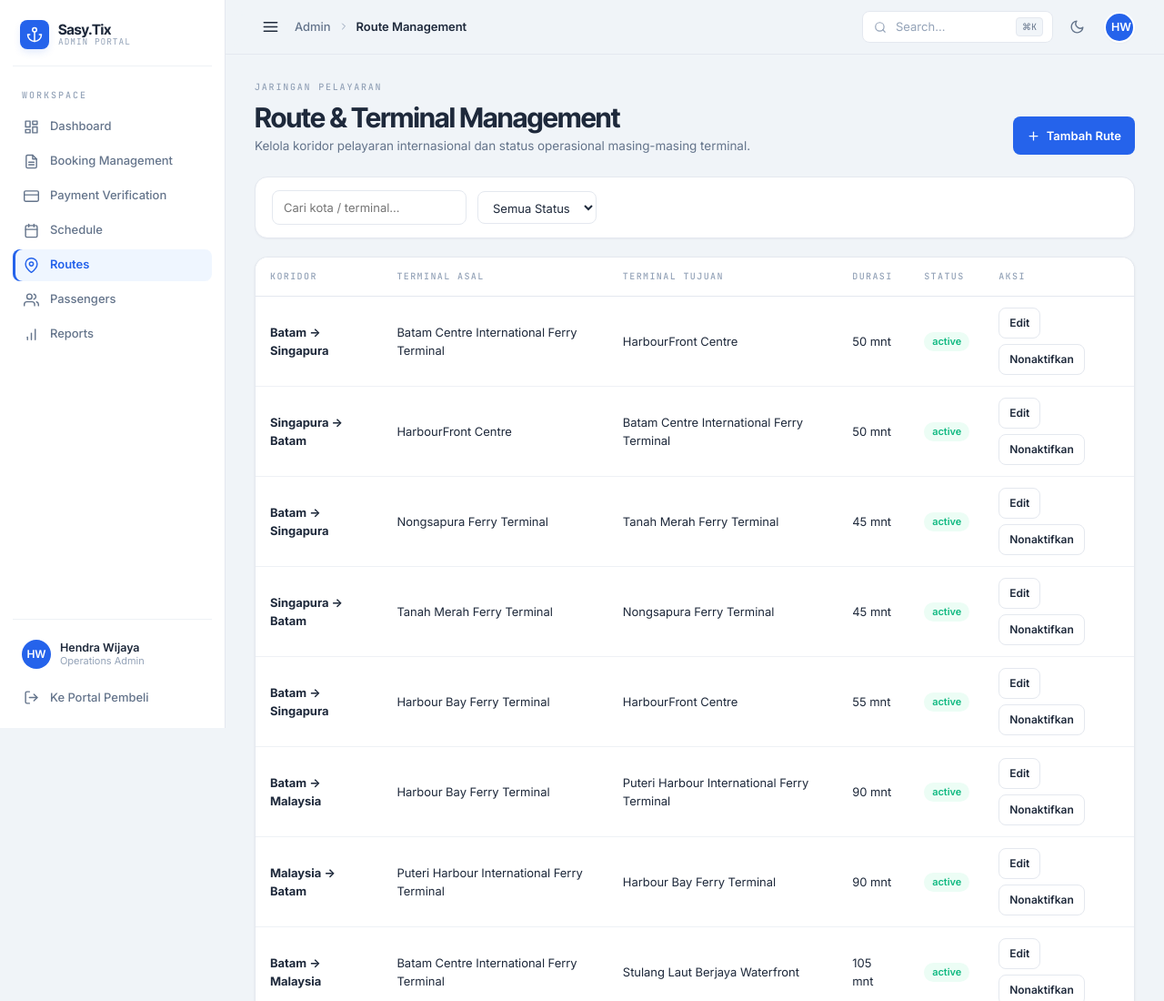
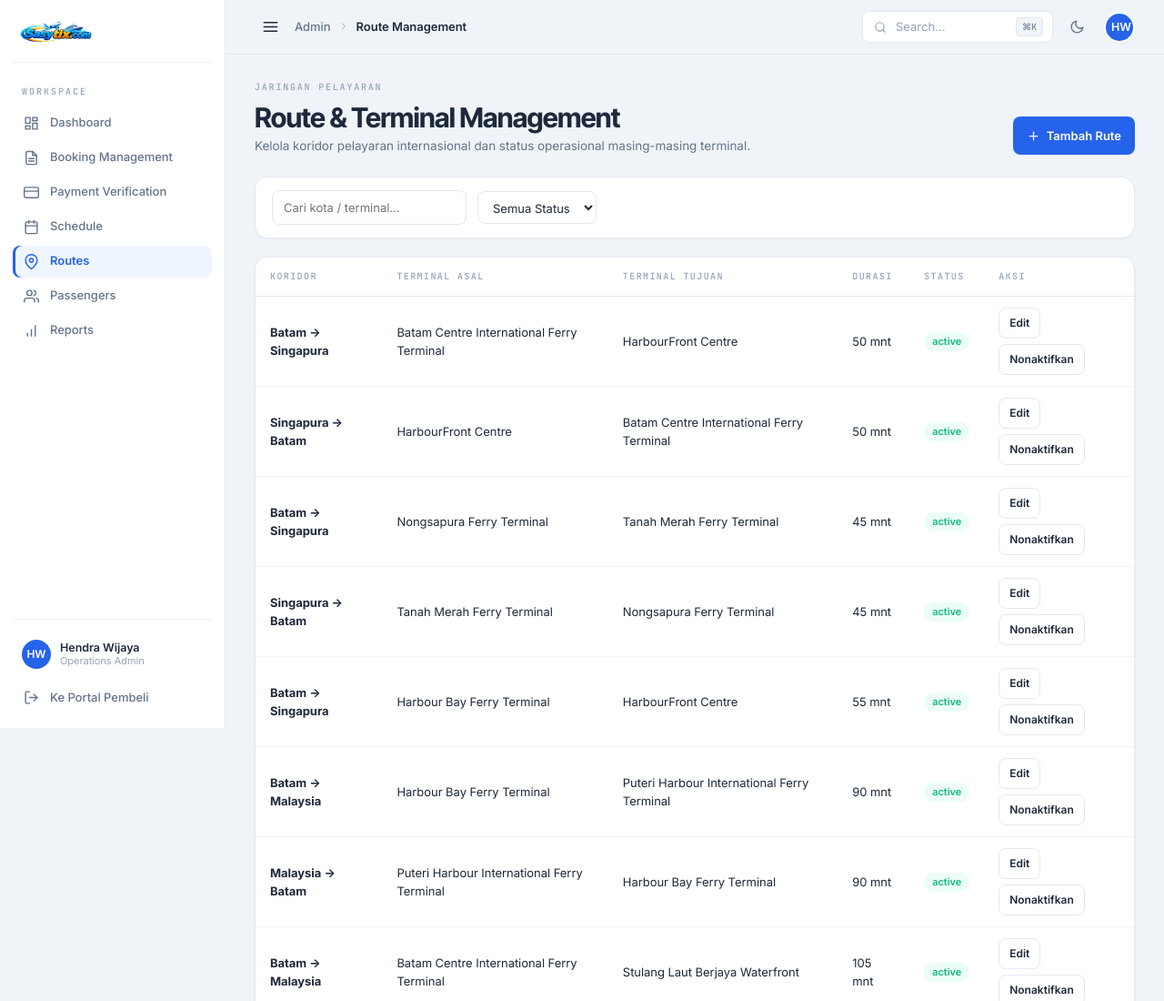
Before and after one commit to RimuruTempestCkCK/sasytix-rebuild, a plain HTML site: page pages/admin/routes.html in a window 1280 px wide. Shown: the top 1100 px of the page at 91% size. Drawn offline with Linux system fonts and the light colour scheme.

Commit message:
style: gunakan logo web Sasytix pada sidebar Admin dan Owner

```diff
--- a/css/admin.css
+++ b/css/admin.css
@@ -200,6 +200,29 @@ body:not(.public-body) button > svg {
   min-width: 0;
 }
 
+.sidebar-brand-img {
+  height: 28px;
+  width: auto;
+  max-width: 170px;
+  object-fit: contain;
+  display: block;
+}
+
+.sidebar-brand-favicon {
+  height: 30px;
+  width: 30px;
+  object-fit: contain;
+  display: none;
+}
+
+.app-shell.sidebar-collapsed .sidebar-brand-img {
+  display: none;
+}
+
+.app-shell.sidebar-collapsed .sidebar-brand-favicon {
+  display: block;
+}
+
 .brand-badge-icon {
   background: var(--primary);
   color: #ffffff;
--- a/js/components/ui.js
+++ b/js/components/ui.js
@@ -511,12 +511,9 @@ window.SasyTix = window.SasyTix || {};
         <div class="sidebar-backdrop" id="sidebar-backdrop"></div>
         <aside class="app-sidebar" id="app-sidebar">
           <div class="sidebar-brand">
-            <a href="${root}pages/${role}/dashboard.html" class="brand-link">
-              <div class="brand-badge-icon">${icon('anchor', 18)}</div>
-              <div class="brand-text">
-                <div class="brand-name">Sasy.Tix</div>
-                <div class="brand-tag">${portalLabel}</div>
-              </div>
+            <a href="${root}pages/${role}/dashboard.html" class="brand-link" aria-label="Sasy.Tix ${portalLabel}">
+              <img src="${root}assets/logos/logo.png" alt="Sasytix.com" class="sidebar-brand-img">
+              <img src="${root}assets/logos/favicon.png" alt="Sasy.Tix" class="sidebar-brand-favicon">
             </a>
           </div>
           <nav class="sidebar-nav" aria-label="${portalLabel} navigation">
```
